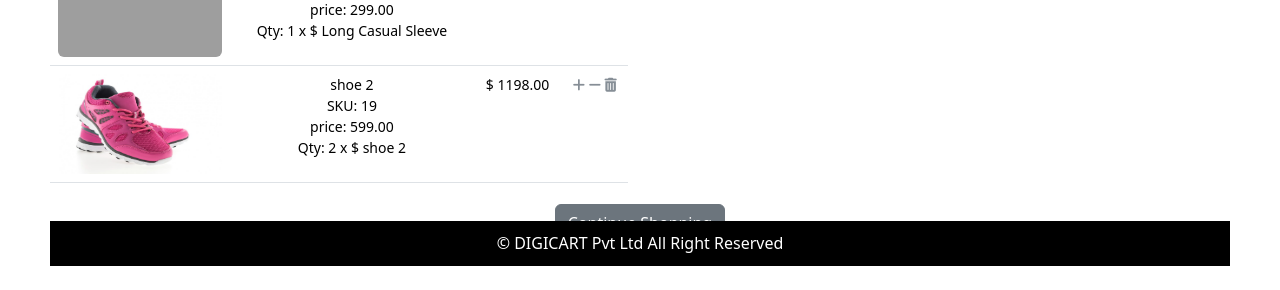
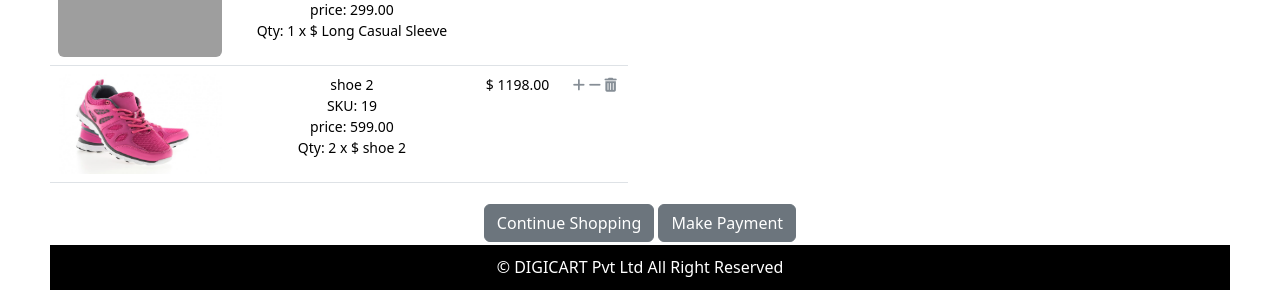
Before and after one commit to Shivin-py/demopython, a Django app: template ecommerce/ecommerce/templates/cart.html in a window 1280 px wide. Shown: the part 689-979 px from the top of the page. Before the commit the page ends 955 px from the top, so only its background shows below. Run offline with Django 4.2, Linux system fonts and the light colour scheme; the template is opened without the code that fills it: values that come from a table or form of the project are taken from there, others are empty; data comes from the database, SQL or seed files in the repository; some libraries are stand-ins or nearby versions; grey boxes are pictures that could not be loaded.

Commit message:
cart.html

```diff
--- a/ecommerce/ecommerce/templates/cart.html
+++ b/ecommerce/ecommerce/templates/cart.html
@@ -99,9 +99,11 @@
         </div>
         <div class="mx-auto text-center">
             <a href="{% url 'shop:allProdCat' %}" class="btn btn-secondary btn-block my_custom_button">Continue Shopping</a>
+            <a href="{% url 'shop:allProdCat' %}" class="btn btn-secondary btn-block my_custom_button">Make Payment</a>
         </div>
         <br>
     </div>
 </div>
+<br>
 {% endif %}
 {% endblock %}
```
